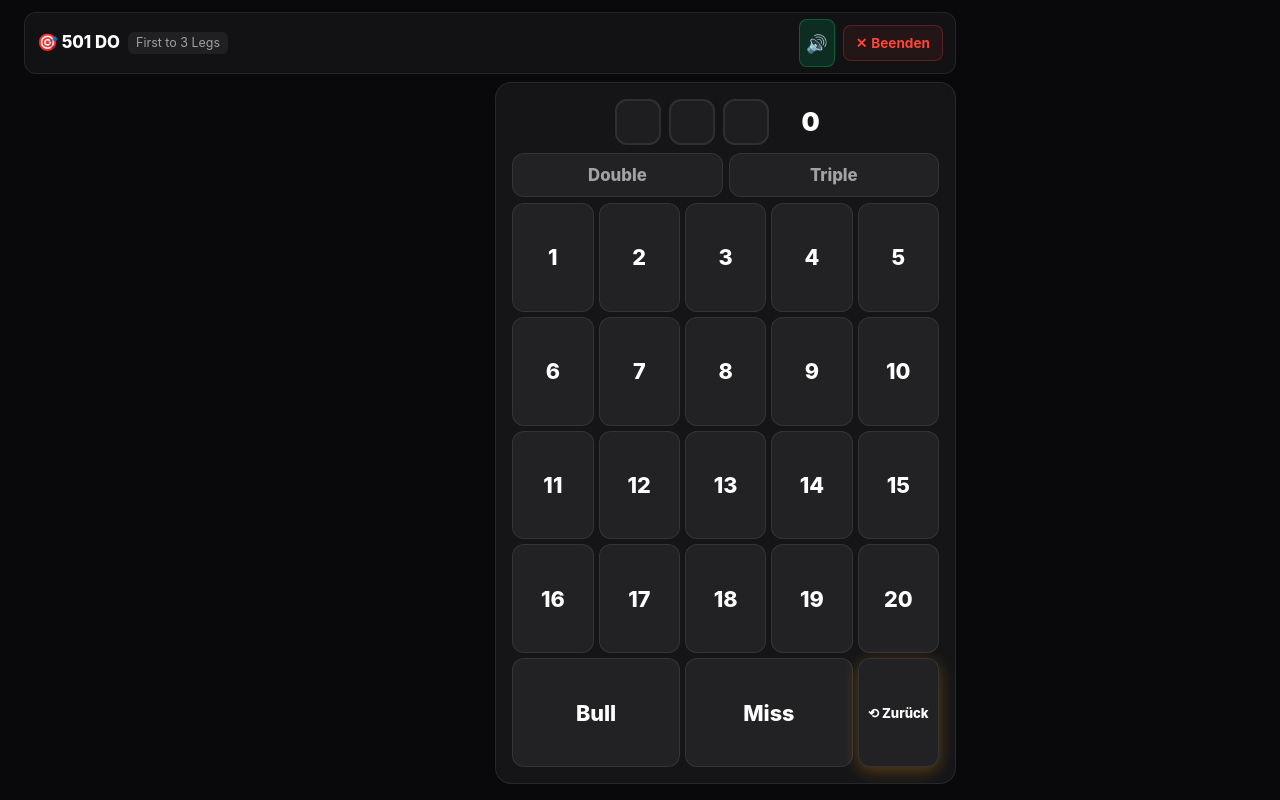
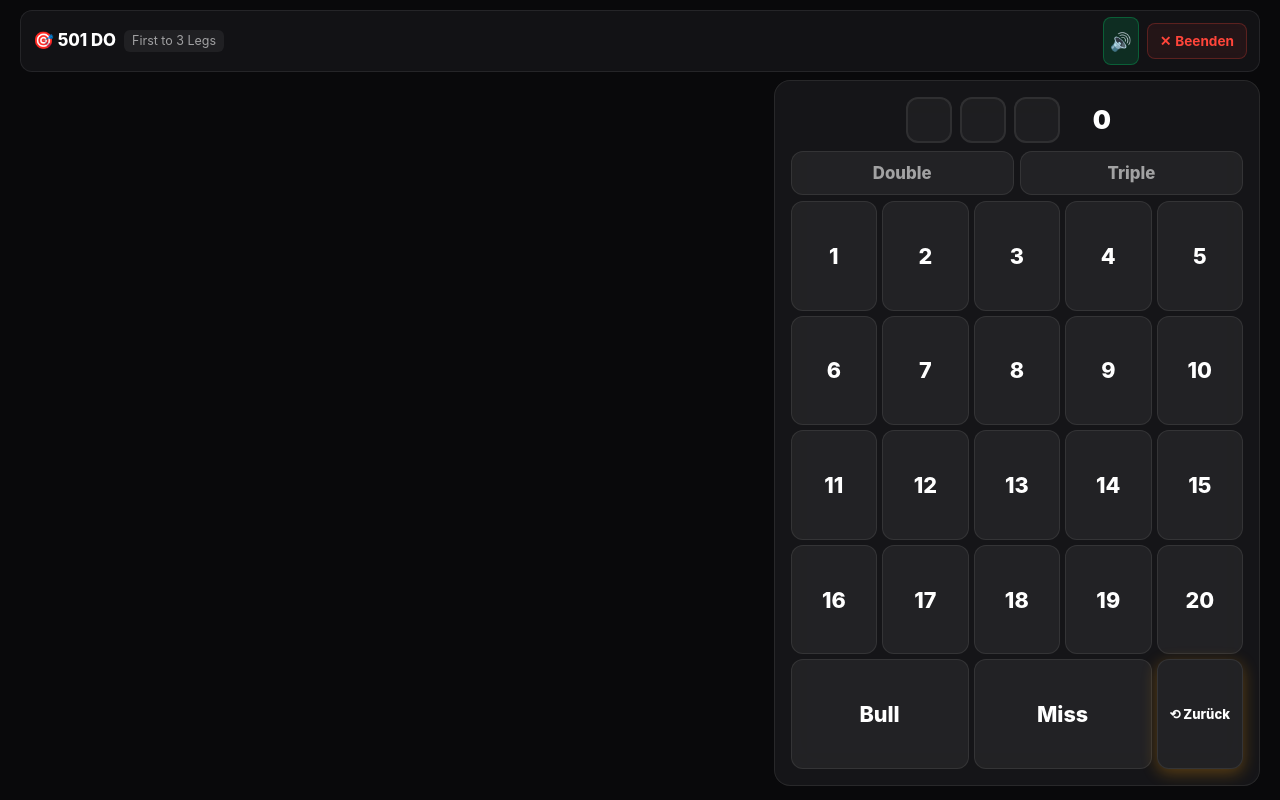
Before and after one commit to Dominik952678/DartCounter, a React (Vite) app: page /game in a window 1280 px wide. Built offline with nearby package versions, Linux system fonts and the light colour scheme.

Commit message:
fix: enforce full 100vw edge-to-edge layout for in-game match screen and top header

```diff
--- a/src/index.css
+++ b/src/index.css
@@ -99,6 +99,7 @@ h3 { font-size: 1.05em; color: var(--text-dim); }
   right: 0 !important;
   bottom: 0 !important;
   width: 100vw !important;
+  max-width: 100vw !important;
   height: 100dvh !important;
   max-height: 100dvh !important;
   min-height: 100dvh !important;
@@ -785,17 +786,29 @@ button:active, .btn:active {
 /* ── Universal Landscape & Desktop 2-Column Split Screen ── */
 @media (orientation: landscape), (min-width: 960px) {
   .game-screen-layout {
-    height: 100dvh;
-    max-height: 100dvh;
+    position: fixed !important;
+    top: 0 !important;
+    left: 0 !important;
+    right: 0 !important;
+    bottom: 0 !important;
+    width: 100vw !important;
+    max-width: 100vw !important;
+    height: 100dvh !important;
+    max-height: 100dvh !important;
     height: 100vh;
-    overflow: hidden;
-    overflow-x: hidden;
-    display: flex;
-    flex-direction: column;
-    padding: max(calc(env(safe-area-inset-top) + 4px), 6px) clamp(10px, 1.8vw, 20px) max(calc(env(safe-area-inset-bottom) + 4px), 8px);
-    width: 100%;
-    margin: 0 auto;
-    box-sizing: border-box;
+    overflow: hidden !important;
+    overflow-x: hidden !important;
+    display: flex !important;
+    flex-direction: column !important;
+    padding: max(calc(env(safe-area-inset-top) + 4px), 6px) max(calc(env(safe-area-inset-right) + 10px), 16px) max(calc(env(safe-area-inset-bottom) + 4px), 8px) max(calc(env(safe-area-inset-left) + 10px), 16px) !important;
+    margin: 0 !important;
+    box-sizing: border-box !important;
+  }
+
+  .match-top-header {
+    width: 100% !important;
+    max-width: 100% !important;
+    box-sizing: border-box !important;
   }
 
   .game-screen-body {
@@ -809,6 +822,7 @@ button:active, .btn:active {
     overflow: hidden !important;
     overflow-x: hidden !important;
     width: 100% !important;
+    max-width: 100% !important;
   }
 
   .game-screen-left {
@@ -933,13 +947,13 @@ button:active, .btn:active {
 /* ── iPad & Desktop Landscape (Height > 520px) ── */
 @media (min-width: 768px) and (orientation: landscape) and (min-height: 521px), (min-width: 960px) and (min-height: 521px) {
   .game-screen-layout {
-    padding: 12px 24px 16px;
+    width: 100vw !important;
+    max-width: 100vw !important;
+    padding: 10px 20px 14px !important;
   }
   .game-screen-body {
-    gap: 20px;
-  }
-  .game-screen-right {
-    flex: 0 0 clamp(380px, 38vw, 500px);
+    gap: 20px !important;
+    grid-template-columns: 1fr clamp(380px, 38vw, 500px) !important;
   }
   .game-screen-left .player-card {
     padding: 14px 18px;
```
